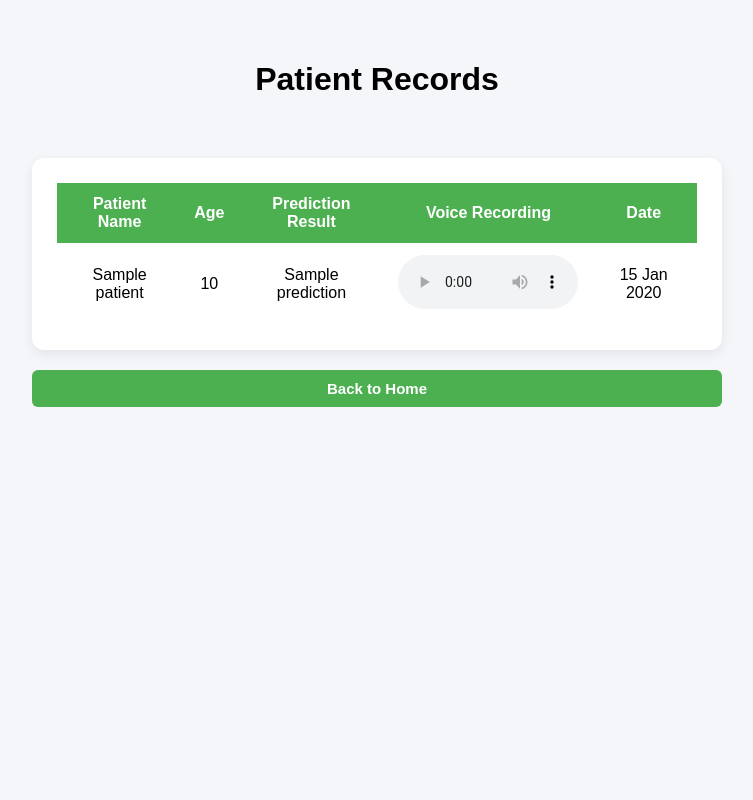
After one commit to sagar252004/Alzheimer-Detection, a FastAPI app: template frontend/templates/patients.html in a window 1280 px wide. The commit adds this page. Shown: the whole page, without its empty margins (263-1016 px from the left). Run offline with FastAPI, Linux system fonts and the light colour scheme; the template is opened without the code that fills it: most values are stand-ins (such as "Sample title", 1, 10 or a date in 2020).

Commit message:
Initial commit - Alzheimer detection system with FastAPI, MongoDB and Cloudinary

```diff
--- a/app.py
+++ b/app.py
@@ -4,29 +4,51 @@ from fastapi.staticfiles import StaticFiles
 from fastapi.templating import Jinja2Templates
 from fastapi.concurrency import run_in_threadpool
 from functools import partial
+from database.db import patients_collection
+from datetime import datetime
+
 import os
 import subprocess
 import traceback
 import uuid
-import requests
+
+import cloudinary
+import cloudinary.uploader
+
+import os
+from dotenv import load_dotenv
+
+load_dotenv()
+
 FFMPEG_PATH = "ffmpeg"
 
 app = FastAPI()
 
-# Static & templates
-# app.mount("/static", StaticFiles(directory="frontend/static"), name="static")
+cloudinary.config(
+    cloud_name=os.getenv("CLOUDINARY_CLOUD_NAME"),
+    api_key=os.getenv("CLOUDINARY_API_KEY"),
+    api_secret=os.getenv("CLOUDINARY_API_SECRET")
+)
+# -------------------- FOLDERS --------------------
+
+UPLOAD_DIR = "uploads"
+TEMP_DIR = "temp_audio"
+
+os.makedirs(UPLOAD_DIR, exist_ok=True)
+os.makedirs(TEMP_DIR, exist_ok=True)
+
+# -------------------- STATIC --------------------
+
 app.mount(
     "/static",
     StaticFiles(directory="frontend/static", html=True),
     name="static"
 )
 
+# serve saved audio files
+app.mount("/uploads", StaticFiles(directory="uploads"), name="uploads")
+
 templates = Jinja2Templates(directory="frontend/templates")
-
-# Temp directory
-TEMP_DIR = "temp_audio"
-os.makedirs(TEMP_DIR, exist_ok=True)
-
 
 # -------------------- ROUTES --------------------
 
@@ -40,84 +62,57 @@ def audio(request: Request):
     return templates.TemplateResponse("audio.html", {"request": request})
 
 
-#@app.post("/predict")
-# async def predict_audio(file: UploadFile = File(...)):
-#     try:
-#         # input_path = os.path.join(TEMP_DIR, "sample.webm")
-#         # output_path = os.path.join(TEMP_DIR, "converted.wav")
-#         uid = str(uuid.uuid4())
-#         input_path = os.path.join(TEMP_DIR, f"{uid}.webm")
-#         output_path = os.path.join(TEMP_DIR, f"{uid}.wav")
-#         with open(input_path, "wb") as f:
-#             f.write(await file.read())
+# -------------------- SAVE PATIENT --------------------
 
-#         # ✅ FIXED: use partial for kwargs
-#         # ffmpeg_cmd = [
-#         #     FFMPEG_PATH,
-#         #     "-y",
-#         #     "-i", input_path,
-#         #     "-ar", "16000",
-#         #     "-ac", "1",
-#         #     output_path
-#         # ]
-#         ffmpeg_cmd = [
-#             FFMPEG_PATH,
-#             "-y",
-#             "-i", input_path,
+@app.post("/save_patient")
+async def save_patient_api(request: Request):
 
-#             # 🔥 force PCM
-#             "-acodec", "pcm_s16le",
-#             "-ar", "16000",
-#             "-ac", "1",
-#             # 🔥 loudness normalize to speech level
-#             "-af", "loudnorm=I=-16:TP=-1.5:LRA=11",
-#             output_path
-# ]
-#         # await run_in_threadpool(
-#         #     partial(subprocess.run, ffmpeg_cmd, check=True)
-#         # )
-#         await run_in_threadpool(
-#             partial(
-#                 subprocess.run,
-#                 ffmpeg_cmd,
-#                 check=True,
-#                 stdout=subprocess.DEVNULL,
-#                 stderr=subprocess.DEVNULL
-#             )
-#         )
-#         print("Converted WAV size:", os.path.getsize(output_path))
+    data = await request.json()
 
-#         # ✅ FIXED: ML inference also wrapped correctly
-#         result = await run_in_threadpool(
-#             partial(predict, output_path)
-#         )
-#         # 🧹 cleanup temp files
-#         if os.path.exists(input_path):
-#             os.remove(input_path)
-#         if os.path.exists(output_path):
-#             os.remove(output_path)
-#         return JSONResponse({
-#             "status": "ok",
-#             "result": result
-#         })
-#     except Exception as e:
-#         traceback.print_exc()
-#         raise HTTPException(status_code=500, detail=str(e))
+    patient = {
+        "name": data.get("name"),
+        "age": data.get("age"),
+        "prediction": data.get("prediction"),
+        "voice_file": data.get("voice_file"),
+        "created_at": datetime.utcnow()
+    }
 
-GCP_SERVER = "http://YOUR_GCP_EXTERNAL_IP:8000/predict"
+    patients_collection.insert_one(patient)
+
+    return JSONResponse({
+        "status": "success",
+        "message": "Patient saved successfully"
+    })
+
+@app.get("/patients", response_class=HTMLResponse)
+def patients_page(request: Request):
+
+    patients = list(patients_collection.find().sort("created_at", -1))
+
+    return templates.TemplateResponse(
+        "patients.html",
+        {
+            "request": request,
+            "patients": patients
+        }
+    )
+
+# -------------------- PREDICT AUDIO --------------------
 
 @app.post("/predict")
 async def predict_audio(file: UploadFile = File(...)):
+
     try:
         uid = str(uuid.uuid4())
+
         input_path = os.path.join(TEMP_DIR, f"{uid}.webm")
-        output_path = os.path.join(TEMP_DIR, f"{uid}.wav")
+        temp_wav = os.path.join(TEMP_DIR, f"{uid}.wav")
 
         # save uploaded audio
         with open(input_path, "wb") as f:
             f.write(await file.read())
 
-        # convert webm → wav (this part is SAFE on Render)
+        # convert webm → wav
         ffmpeg_cmd = [
             FFMPEG_PATH,
             "-y",
@@ -125,8 +120,9 @@ async def predict_audio(file: UploadFile = File(...)):
             "-acodec", "pcm_s16le",
             "-ar", "16000",
             "-ac", "1",
-            output_path
+            temp_wav
         ]
+
         await run_in_threadpool(
             partial(
                 subprocess.run,
@@ -136,35 +132,60 @@ async def predict_audio(file: UploadFile = File(...)):
                 stderr=subprocess.DEVNULL
             )
         )
-        print("Converted WAV size:", os.path.getsize(output_path))
-        # 🔥 send WAV to GCP ML server instead of predicting locally
-        with open(output_path, "rb") as audio_file:
+
+        print("Converted WAV size:", os.path.getsize(temp_wav))
+
+        # --------------------------
+        # SEND TO ML MODEL
+        # --------------------------
+        import requests
+
+        with open(temp_wav, "rb") as audio_file:
             response = requests.post(
-            GCP_SERVER,
-            files={"file": ("audio.wav", audio_file, "audio/wav")},
-            timeout=300
+                "https://sagarrv252004-alzheimer-detection-api.hf.space/predict",
+                files={"file": audio_file}
             )
-        result = response.json()["prediction"]
+
+        model_result = response.json()
+
+        prediction_text = (
+            "Classification: " + model_result["classification"] +
+            " | MMSE Score: " + str(model_result["mmse_score"])
+        )
+
+        # --------------------------
+        # UPLOAD TO CLOUDINARY
+        # --------------------------
+        upload_result = cloudinary.uploader.upload(
+            temp_wav,
+            resource_type="auto"
+        )
+
+        audio_url = upload_result["secure_url"]
+
+        # cleanup
         os.remove(input_path)
-        os.remove(output_path)
+        os.remove(temp_wav)
 
         return JSONResponse({
             "status": "ok",
-            "result": result
+            "prediction": prediction_text,
+            "voice_file": audio_url
         })
+
     except Exception as e:
         traceback.print_exc()
         raise HTTPException(status_code=500, detail=str(e))
+# -------------------- RESULT PAGE --------------------
+
 @app.get("/result", response_class=HTMLResponse)
 def result(request: Request):
-    """
-    Result page.
-    Data is rendered via JS using sessionStorage.
-    """
     return templates.TemplateResponse(
         "result.html",
         {"request": request}
     )
+
+
 # -------------------- SERVER --------------------
 
 if __name__ == "__main__":
--- /dev/null
+++ b/database/db.py
@@ -0,0 +1,15 @@
+from pymongo import MongoClient
+
+# MongoDB Atlas connection string
+MONGO_URI = "mongodb+srv://sagarrv152_db_user:ZT54gSFR8LedNnC9@cluster0.qnidgrt.mongodb.net/alzheimers_db?retryWrites=true&w=majority&appName=Cluster0"
+
+# Connect to MongoDB
+client = MongoClient(MONGO_URI)
+
+# Database
+db = client["alzheimers_db"]
+
+# Collection
+patients_collection = db["patients"]
+
+print("✅ MongoDB Atlas connected successfully")
--- /dev/null
+++ b/frontend/templates/patients.html
@@ -0,0 +1,134 @@
+<!DOCTYPE html>
+<html>
+<head>
+    <title>Patient Records</title>
+    <link rel="stylesheet" href="/static/css/style.css">
+
+    <style>
+
+        body{
+            background:#f4f6f9;
+            font-family: Arial, Helvetica, sans-serif;
+        }
+
+        .container{
+            max-width:1100px;
+            margin:auto;
+            margin-top:40px;
+        }
+
+        h1{
+            text-align:center;
+            margin-bottom:30px;
+        }
+
+        .card{
+            background:white;
+            padding:25px;
+            border-radius:12px;
+            box-shadow:0 4px 12px rgba(0,0,0,0.08);
+        }
+
+        table{
+            width:100%;
+            border-collapse:collapse;
+        }
+
+        thead{
+            background:#4CAF50;
+            color:white;
+        }
+
+        th, td{
+            padding:12px;
+            text-align:center;
+        }
+
+        tr:nth-child(even){
+            background:#f9f9f9;
+        }
+
+        tr:hover{
+            background:#eef7ff;
+        }
+
+        audio{
+            width:180px;
+        }
+
+        .back-btn{
+            margin-top:20px;
+            padding:10px 20px;
+            background:#4CAF50;
+            border:none;
+            color:white;
+            border-radius:6px;
+            cursor:pointer;
+        }
+
+        .back-btn:hover{
+            background:#45a049;
+        }
+
+    </style>
+</head>
+
+<body>
+
+<div class="container">
+
+<h1>Patient Records</h1>
+
+<div class="card">
+
+<table>
+
+<thead>
+<tr>
+    <th>Patient Name</th>
+    <th>Age</th>
+    <th>Prediction Result</th>
+    <th>Voice Recording</th>
+    <th>Date</th>
+</tr>
+</thead>
+
+<tbody>
+
+{% for p in patients %}
+
+<tr>
+    <td>{{ p.name }}</td>
+
+    <td>{{ p.age }}</td>
+
+    <td>{{ p.prediction }}</td>
+
+    <td>
+        <audio controls>
+            <source src="{{ p.voice_file }}" type="audio/wav">
+        </audio>
+    </td>
+
+    <td>{{ p.created_at.strftime('%d %b %Y') if p.created_at else '' }}</td>
+
+</tr>
+
+{% endfor %}
+
+</tbody>
+
+</table>
+
+</div>
+
+<div style="text-align:center;">
+<button class="back-btn" onclick="window.location.href='/'">
+Back to Home
+</button>
+</div>
+
+</div>
+
+</body>
+</html>
--- a/requirements.txt
+++ b/requirements.txt
@@ -3,3 +3,6 @@ uvicorn
 jinja2
 python-multipart
 requests
+pymongo
+cloudinary
+python-dotenv
```
Also changed, not shown: frontend/static/js/record.js (+15 -9 lines), frontend/static/js/savePatient.js (added, +30 -0 lines), frontend/static/js/script.js (+26 -11 lines), frontend/templates/index.html (+32 -4 lines), frontend/templates/result.html (+71 -25 lines), models/patient_model.py (added, +16 -0 lines).
